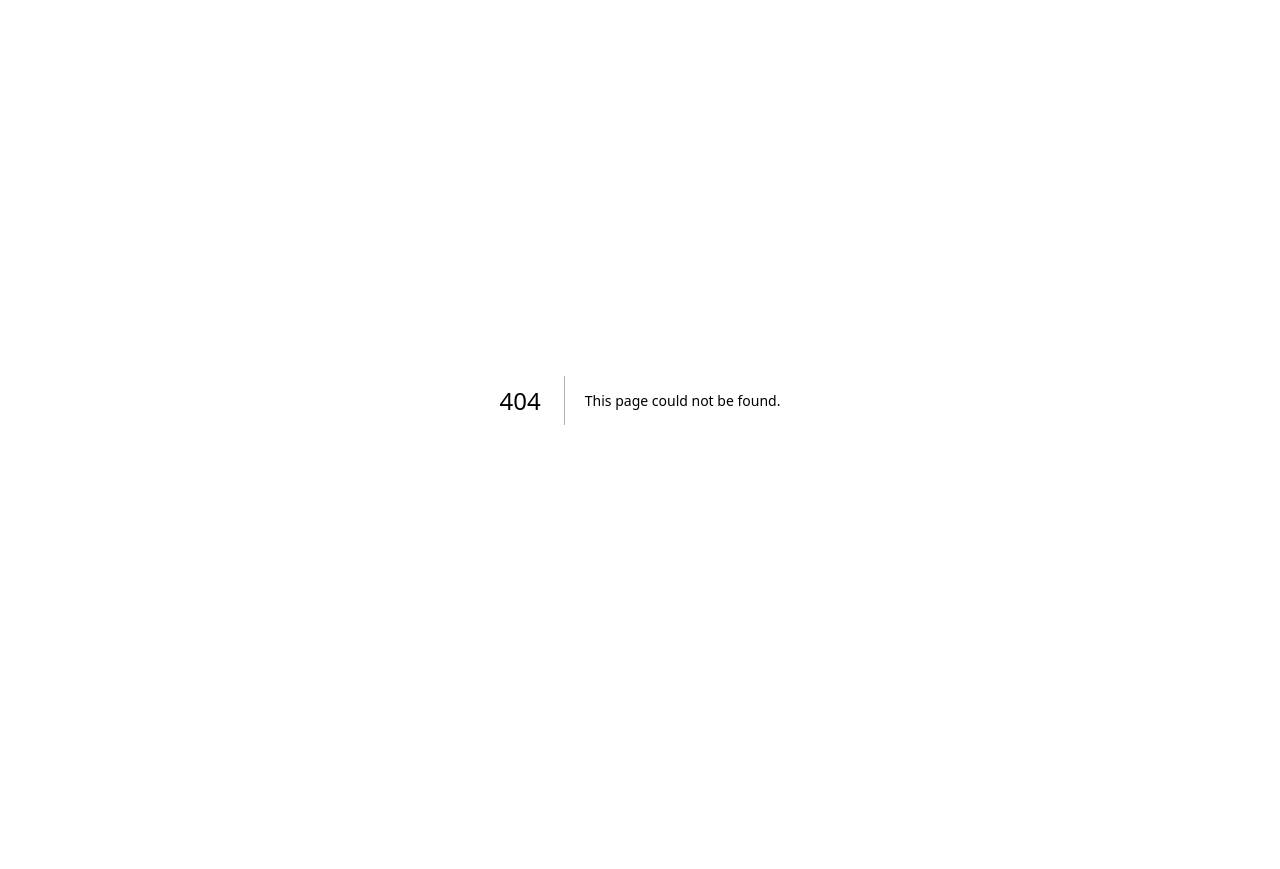
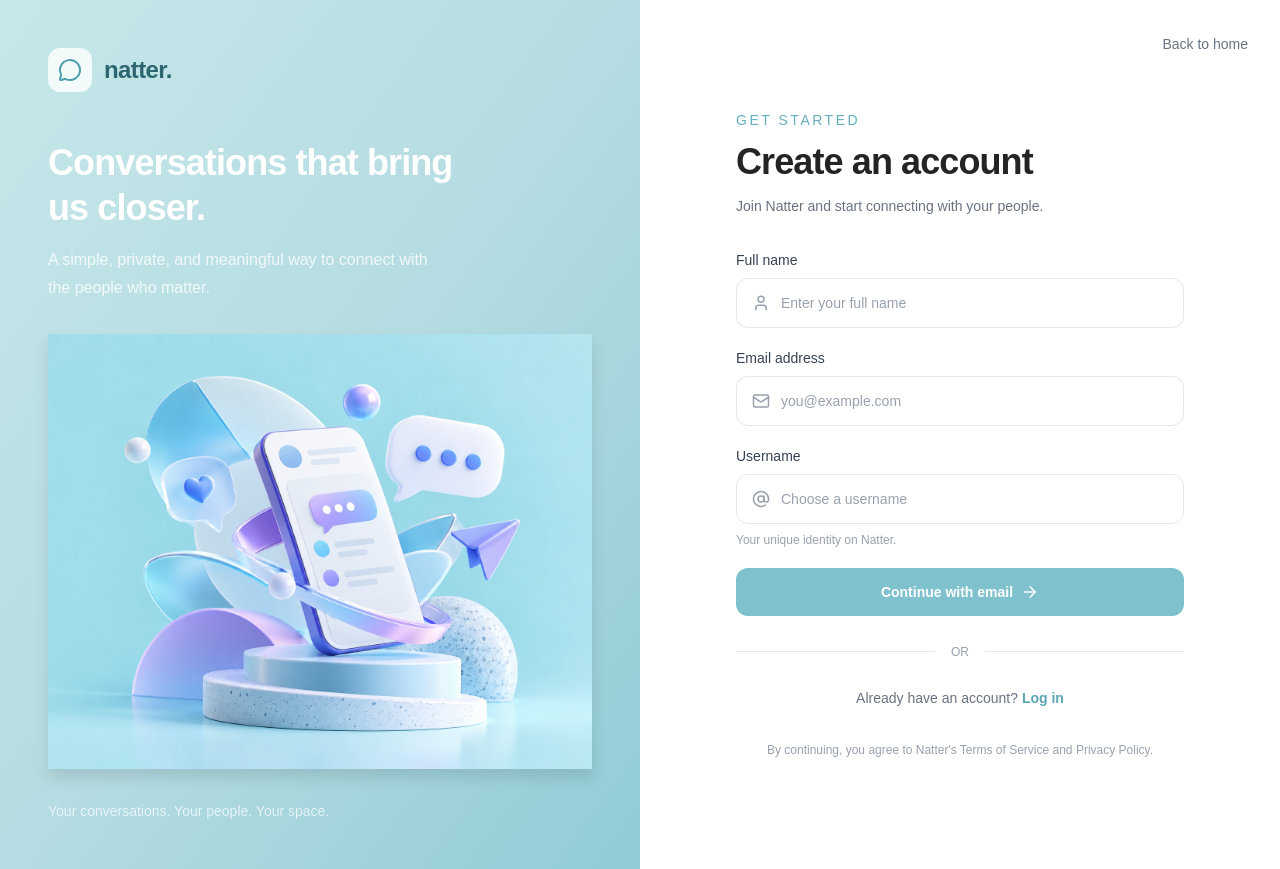
Before and after one commit to Mohammad032004/Natter, a Next.js app in the folder apps/web/: page /signup in a window 1280 px wide. Before the commit this address had no page. Before the commit the page ends 800 px from the top, so only its background shows below. Built offline with nearby package versions, Linux system fonts and the light colour scheme.

Commit message:
create Natter page

```diff
--- a/apps/web/app/layout.tsx
+++ b/apps/web/app/layout.tsx
@@ -14,7 +14,7 @@ const geistMono = Geist_Mono({
 
 export const metadata: Metadata = {
   title: "Create Next App",
-  description: "Generated by create next app",
+  description: "A simple and private messaging app",
 };
 
 export default function RootLayout({ children }: LayoutProps<"/">) {
--- /dev/null
+++ b/apps/web/app/signup/page.tsx
@@ -0,0 +1,235 @@
+
+"use client";
+
+import { useState } from "react";
+import Link from "next/link";
+import Image from "next/image";
+import {
+  ArrowLeft,
+  ArrowRight,
+  MessageCircle,
+  User,
+  Mail,
+  AtSign,
+} from "lucide-react";
+
+export default function SignupPage() {
+  const [name, setName] = useState("");
+  const [email, setEmail] = useState("");
+  const [username, setUsername] = useState("");
+
+  function handleSubmit(e: React.FormEvent<HTMLFormElement>) {
+    e.preventDefault();
+
+    // Email OTP integration will be added next.
+    alert(`Continue with email verification: ${email}`);
+  }
+
+  return (
+    <main className="min-h-screen bg-white text-[#242424]">
+      <div className="grid min-h-screen lg:grid-cols-2">
+        {/* Left illustration panel */}
+        <section className="relative hidden overflow-hidden bg-[#b5dce2] lg:flex lg:flex-col lg:justify-between lg:p-12">
+          <div className="absolute inset-0 bg-gradient-to-br from-[#c5e7e9] via-[#b5dce2] to-[#91cbd5]" />
+
+          <div className="relative z-10">
+            <Link href="/" className="inline-flex items-center gap-3">
+              <div className="flex h-11 w-11 items-center justify-center rounded-xl bg-white/80 text-[#4d9eac]">
+                <MessageCircle size={24} />
+              </div>
+
+              <span className="text-2xl font-bold tracking-tight text-[#2d6570]">
+                natter.
+              </span>
+            </Link>
+
+            <h2 className="mt-12 max-w-md text-4xl font-semibold leading-tight tracking-tight text-white">
+              Conversations that bring us closer.
+            </h2>
+
+            <p className="mt-4 max-w-sm text-base leading-7 text-white/80">
+              A simple, private, and meaningful way to connect with
+              the people who matter.
+            </p>
+          </div>
+
+          <div className="relative z-10 flex flex-1 items-center justify-center py-8">
+            <Image
+              src="/natter-3d.png"
+              alt="Abstract 3D illustration for Natter"
+              width={600}
+              height={600}
+              priority
+              className="h-auto w-full max-w-[550px] object-contain drop-shadow-xl"
+            />
+          </div>
+
+          <p className="relative z-10 text-sm text-white/70">
+            Your conversations. Your people. Your space.
+          </p>
+        </section>
+
+        {/* Right account creation panel */}
+        <section className="relative flex min-h-screen items-center justify-center px-6 py-12 sm:px-12 lg:px-16">
+          <div className="absolute right-8 top-8">
+            <Link
+              href="/"
+              className="text-sm text-gray-500 transition hover:text-[#4d9eac]"
+            >
+              Back to home
+            </Link>
+          </div>
+
+          <div className="w-full max-w-md">
+            {/* Mobile brand */}
+            <div className="mb-10 flex items-center gap-3 lg:hidden">
+              <div className="flex h-10 w-10 items-center justify-center rounded-xl bg-[#7fc2ce] text-white">
+                <MessageCircle size={22} />
+              </div>
+
+              <span className="text-2xl font-bold tracking-tight">
+                natter.
+              </span>
+            </div>
+
+            <div className="mb-8">
+              <p className="mb-3 text-sm font-medium uppercase tracking-[0.18em] text-[#65aebb]">
+                Get started
+              </p>
+
+              <h1 className="text-3xl font-bold tracking-tight sm:text-4xl">
+                Create an account
+              </h1>
+
+              <p className="mt-3 text-sm leading-6 text-gray-500">
+                Join Natter and start connecting with your people.
+              </p>
+            </div>
+
+            <form onSubmit={handleSubmit} className="space-y-5">
+              {/* Full name */}
+              <div>
+                <label
+                  htmlFor="name"
+                  className="mb-2 block text-sm font-medium text-gray-700"
+                >
+                  Full name
+                </label>
+
+                <div className="relative">
+                  <User
+                    size={18}
+                    className="absolute left-4 top-1/2 -translate-y-1/2 text-gray-400"
+                  />
+
+                  <input
+                    id="name"
+                    type="text"
+                    value={name}
+                    onChange={(e) => setName(e.target.value)}
+                    placeholder="Enter your full name"
+                    autoComplete="name"
+                    required
+                    className="w-full rounded-xl border border-gray-200 bg-white py-3.5 pl-11 pr-4 text-sm outline-none transition placeholder:text-gray-400 focus:border-[#7fc2ce] focus:ring-4 focus:ring-[#7fc2ce]/15"
+                  />
+                </div>
+              </div>
+
+              {/* Email */}
+              <div>
+                <label
+                  htmlFor="email"
+                  className="mb-2 block text-sm font-medium text-gray-700"
+                >
+                  Email address
+                </label>
+
+                <div className="relative">
+                  <Mail
+                    size={18}
+                    className="absolute left-4 top-1/2 -translate-y-1/2 text-gray-400"
+                  />
+
+                  <input
+                    id="email"
+                    type="email"
+                    value={email}
+                    onChange={(e) => setEmail(e.target.value)}
+                    placeholder="you@example.com"
+                    autoComplete="email"
+                    required
+                    className="w-full rounded-xl border border-gray-200 bg-white py-3.5 pl-11 pr-4 text-sm outline-none transition placeholder:text-gray-400 focus:border-[#7fc2ce] focus:ring-4 focus:ring-[#7fc2ce]/15"
+                  />
+                </div>
+              </div>
+
+              {/* Username */}
+              <div>
+                <label
+                  htmlFor="username"
+                  className="mb-2 block text-sm font-medium text-gray-700"
+                >
+                  Username
+                </label>
+
+                <div className="relative">
+                  <AtSign
+                    size={18}
+                    className="absolute left-4 top-1/2 -translate-y-1/2 text-gray-400"
+                  />
+
+                  <input
+                    id="username"
+                    type="text"
+                    value={username}
+                    onChange={(e) => setUsername(e.target.value)}
+                    placeholder="Choose a username"
+                    autoComplete="username"
+                    minLength={3}
+                    pattern="[A-Za-z0-9_]+"
+                    title="Use letters, numbers, and underscores only."
+                    required
+                    className="w-full rounded-xl border border-gray-200 bg-white py-3.5 pl-11 pr-4 text-sm outline-none transition placeholder:text-gray-400 focus:border-[#7fc2ce] focus:ring-4 focus:ring-[#7fc2ce]/15"
+                  />
+                </div>
+
+                <p className="mt-2 text-xs text-gray-400">
+                  Your unique identity on Natter.
+                </p>
+              </div>
+
+              <button
+                type="submit"
+                className="flex w-full items-center justify-center gap-2 rounded-xl bg-[#7fc2ce] py-3.5 text-sm font-semibold text-white transition hover:bg-[#68b3c0] active:scale-[0.99]"
+              >
+                Continue with email
+                <ArrowRight size={18} />
+              </button>
+            </form>
+
+            <div className="my-7 flex items-center gap-4">
+              <div className="h-px flex-1 bg-gray-200" />
+              <span className="text-xs text-gray-400">OR</span>
+              <div className="h-px flex-1 bg-gray-200" />
+            </div>
+
+            <p className="text-center text-sm text-gray-500">
+              Already have an account?{" "}
+              <Link
+                href="/login"
+                className="font-semibold text-[#5ca6b3] transition hover:text-[#3d8795]"
+              >
+                Log in
+              </Link>
+            </p>
+
+            <p className="mt-8 text-center text-xs leading-5 text-gray-400">
+              By continuing, you agree to Natter&apos;s Terms of Service
+              and Privacy Policy.
+            </p>
+          </div>
+        </section>
+      </div>
+    </main>
+  );
+}
```
Also changed, not shown: apps/web/public/natter-3d.png (added).
